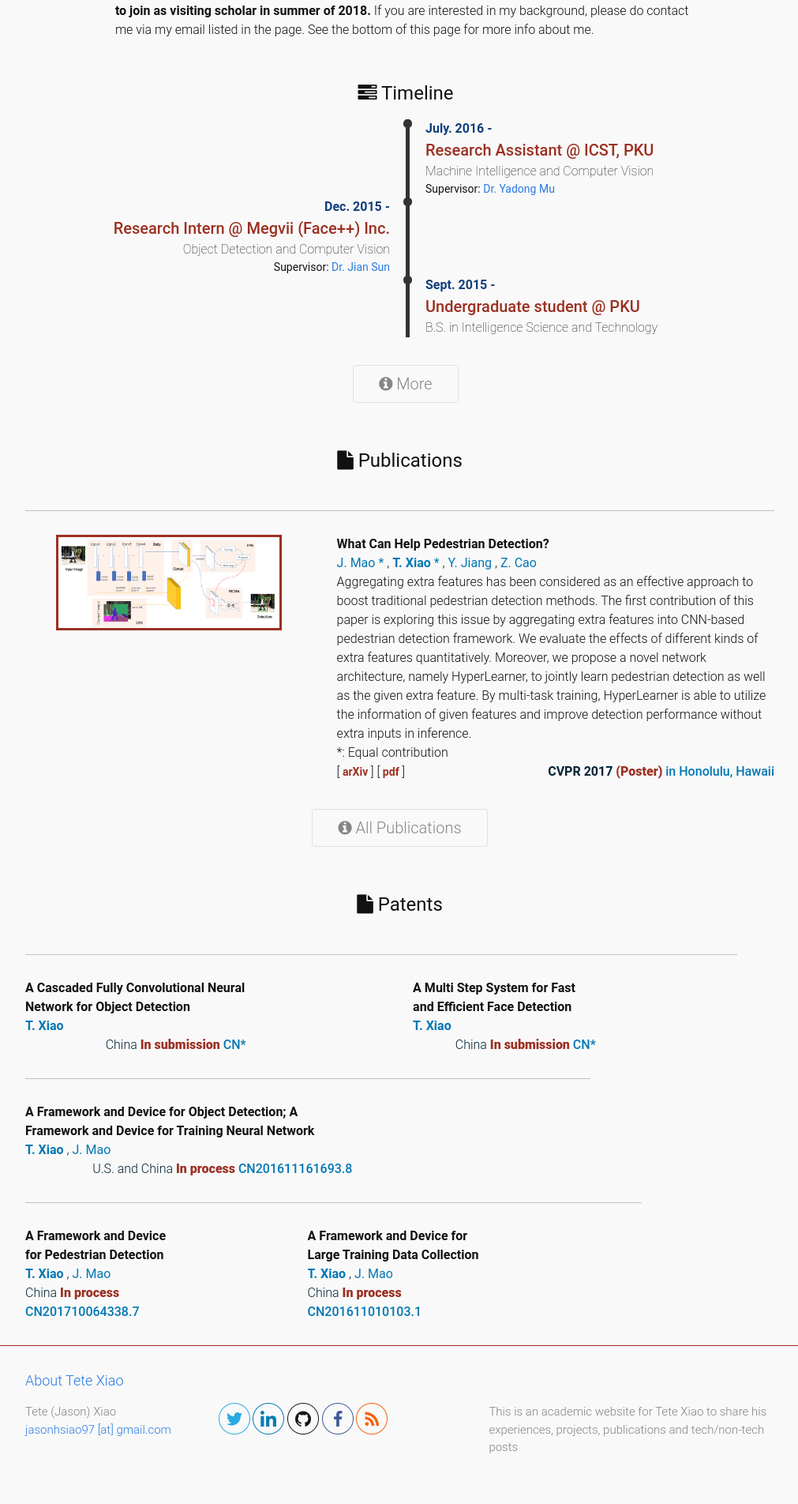
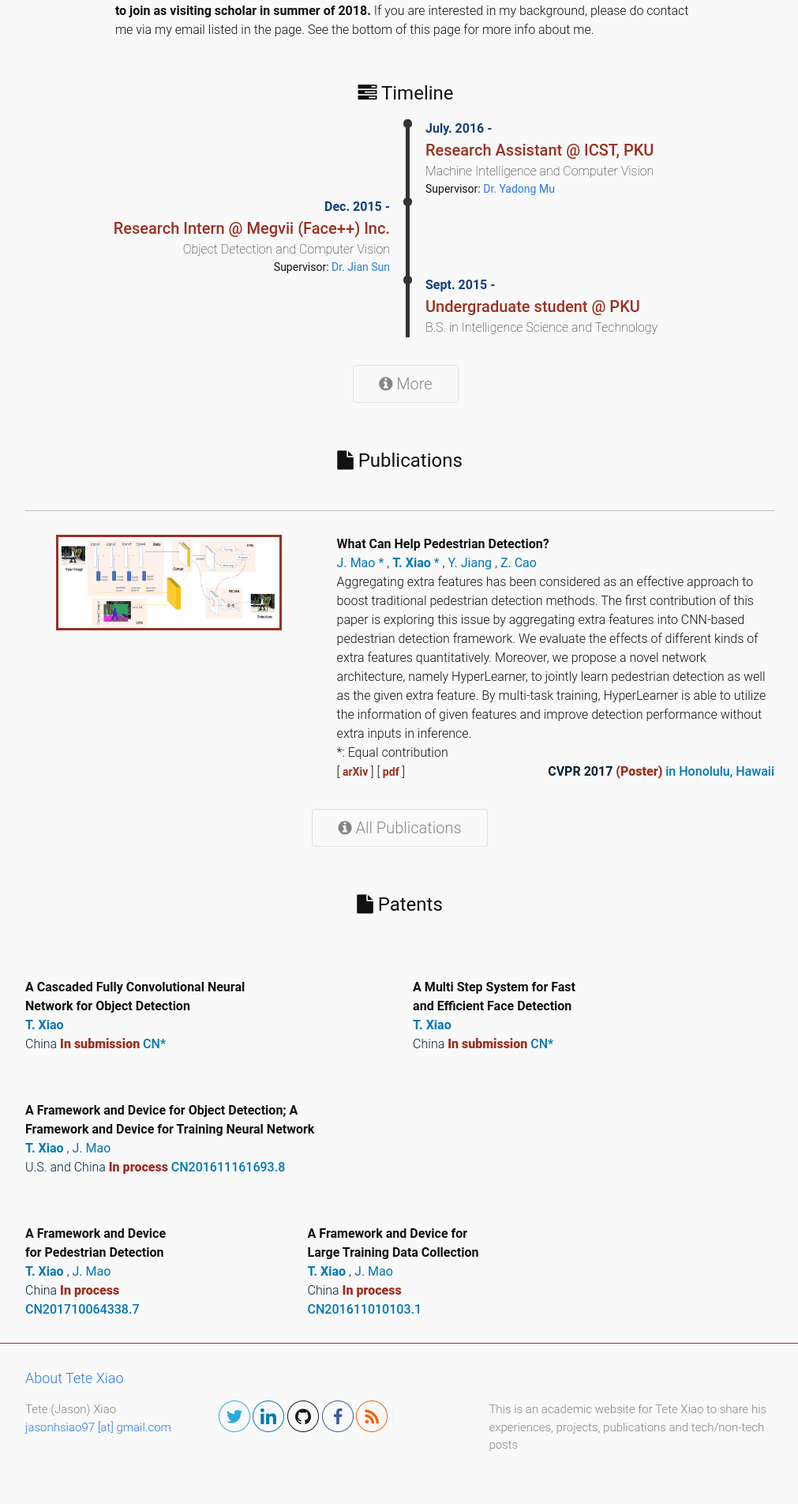
Before and after one commit to Tete-Xiao/Tete-Xiao.github.io, a Jekyll site: the page built from index.html, in a window 1280 px wide. Shown: the part 806-2710 px from the top of the page at 79% size, without its empty margins (126-1137 px from the left). Built offline with Jekyll 4.4.1, drawn with Linux system fonts in a browser that asks for light colours.

Commit message:
fix indent

```diff
--- a/_sass/_patents.scss
+++ b/_sass/_patents.scss
@@ -11,8 +11,7 @@
 }
 
 .pat {
-  border-top:     thin solid #c0c0c0;
-  radius:         15px;
+  radius:         10px;
   float:          left !important;
   margin-top:     #{$spacing-unit};
   padding-top:    #{$spacing-unit};
@@ -35,7 +34,7 @@
 }
 
 .pat-right > .info {
-  float: right;
+  float: left;
 }
 
 .pat-right > .info > .place {
```
